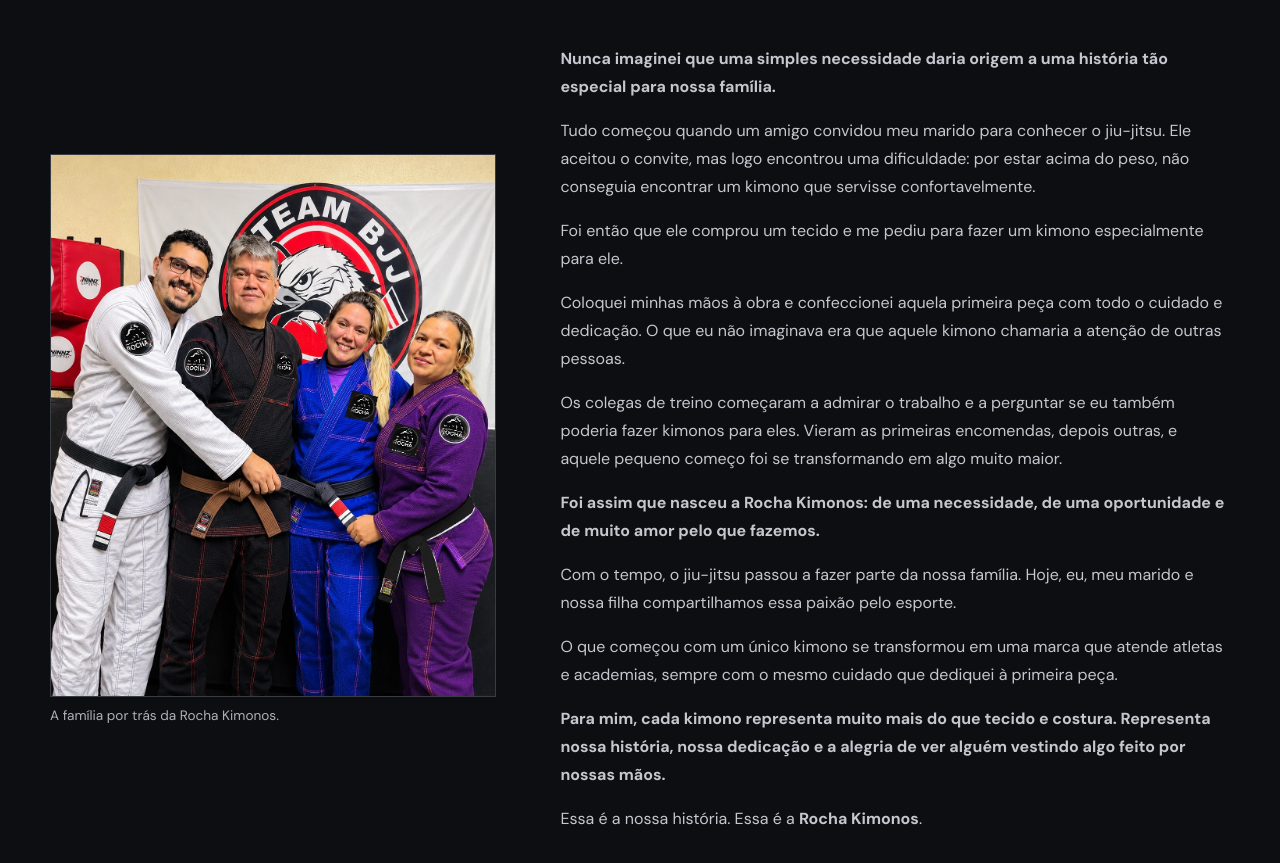
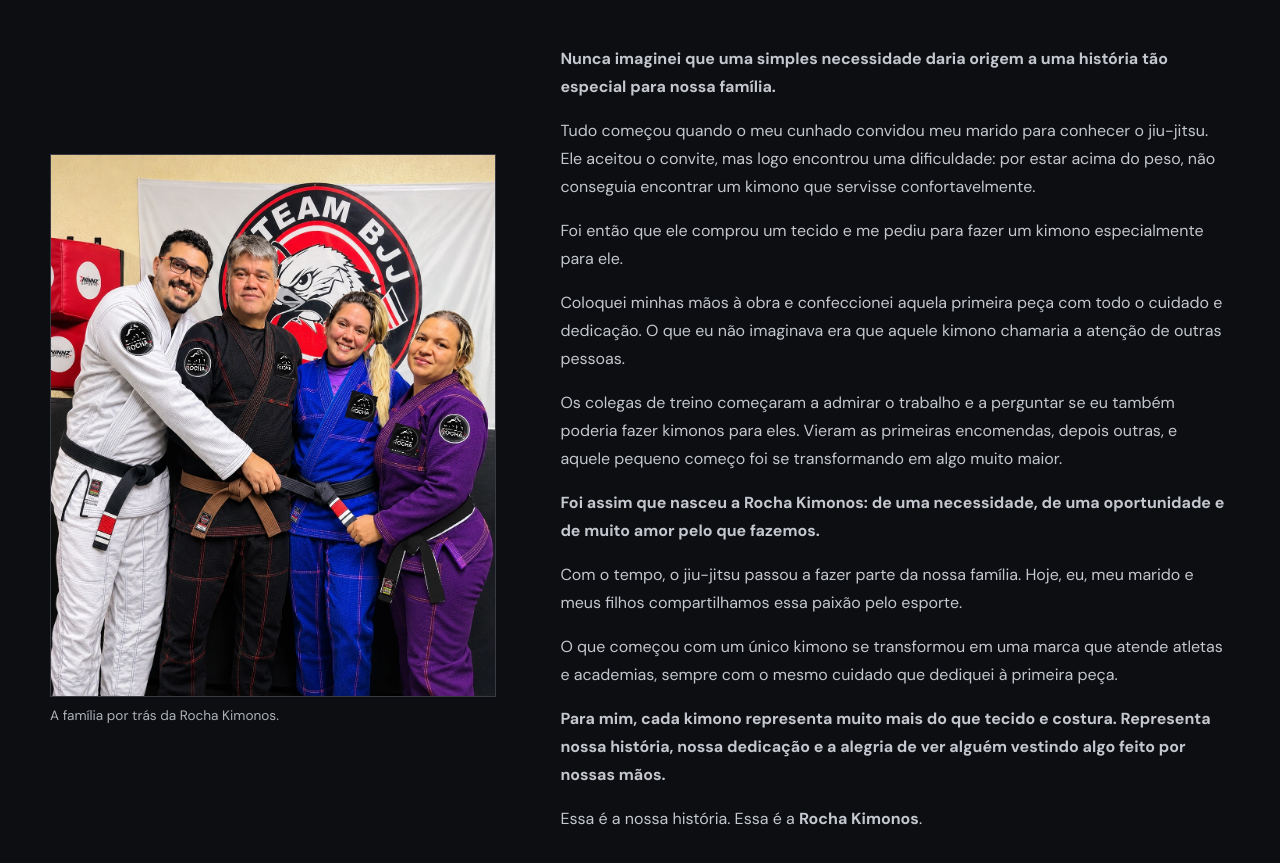
Before and after one commit to ERLONPOMPEU/rocha-kimonos, a plain HTML site: page index.html in a window 1280 px wide. Shown: the part 7497-8360 px from the top of the page. Drawn offline with nearby package versions, Linux system fonts and the light colour scheme; a web font is replaced by a local one.

Commit message:
Corrigir a história da família Rocha

```diff
--- a/index.html
+++ b/index.html
@@ -149,12 +149,12 @@
         <figure class="rocha-family-photo">          <a class="rocha-ampliar" href="assets/familia-rocha.webp" aria-label="Ampliar foto: Família Rocha reunida no tatame"><img src="assets/familia-rocha.webp" loading="lazy" decoding="async" alt="Família Rocha reunida no tatame"></a><figcaption>A família por trás da Rocha Kimonos.</figcaption></figure>
         <div class="rocha-prose">
           <p><strong>Nunca imaginei que uma simples necessidade daria origem a uma história tão especial para nossa família.</strong></p>
-          <p>Tudo começou quando um amigo convidou meu marido para conhecer o jiu-jitsu. Ele aceitou o convite, mas logo encontrou uma dificuldade: por estar acima do peso, não conseguia encontrar um kimono que servisse confortavelmente.</p>
+          <p>Tudo começou quando o meu cunhado convidou meu marido para conhecer o jiu-jitsu. Ele aceitou o convite, mas logo encontrou uma dificuldade: por estar acima do peso, não conseguia encontrar um kimono que servisse confortavelmente.</p>
           <p>Foi então que ele comprou um tecido e me pediu para fazer um kimono especialmente para ele.</p>
           <p>Coloquei minhas mãos à obra e confeccionei aquela primeira peça com todo o cuidado e dedicação. O que eu não imaginava era que aquele kimono chamaria a atenção de outras pessoas.</p>
           <p>Os colegas de treino começaram a admirar o trabalho e a perguntar se eu também poderia fazer kimonos para eles. Vieram as primeiras encomendas, depois outras, e aquele pequeno começo foi se transformando em algo muito maior.</p>
           <p><strong>Foi assim que nasceu a Rocha Kimonos: de uma necessidade, de uma oportunidade e de muito amor pelo que fazemos.</strong></p>
-          <p>Com o tempo, o jiu-jitsu passou a fazer parte da nossa família. Hoje, eu, meu marido e nossa filha compartilhamos essa paixão pelo esporte.</p>
+          <p>Com o tempo, o jiu-jitsu passou a fazer parte da nossa família. Hoje, eu, meu marido e meus filhos compartilhamos essa paixão pelo esporte.</p>
           <p>O que começou com um único kimono se transformou em uma marca que atende atletas e academias, sempre com o mesmo cuidado que dediquei à primeira peça.</p>
           <p><strong>Para mim, cada kimono representa muito mais do que tecido e costura. Representa nossa história, nossa dedicação e a alegria de ver alguém vestindo algo feito por nossas mãos.</strong></p>
           <p>Essa é a nossa história. Essa é a <strong>Rocha Kimonos</strong>.</p>
```
